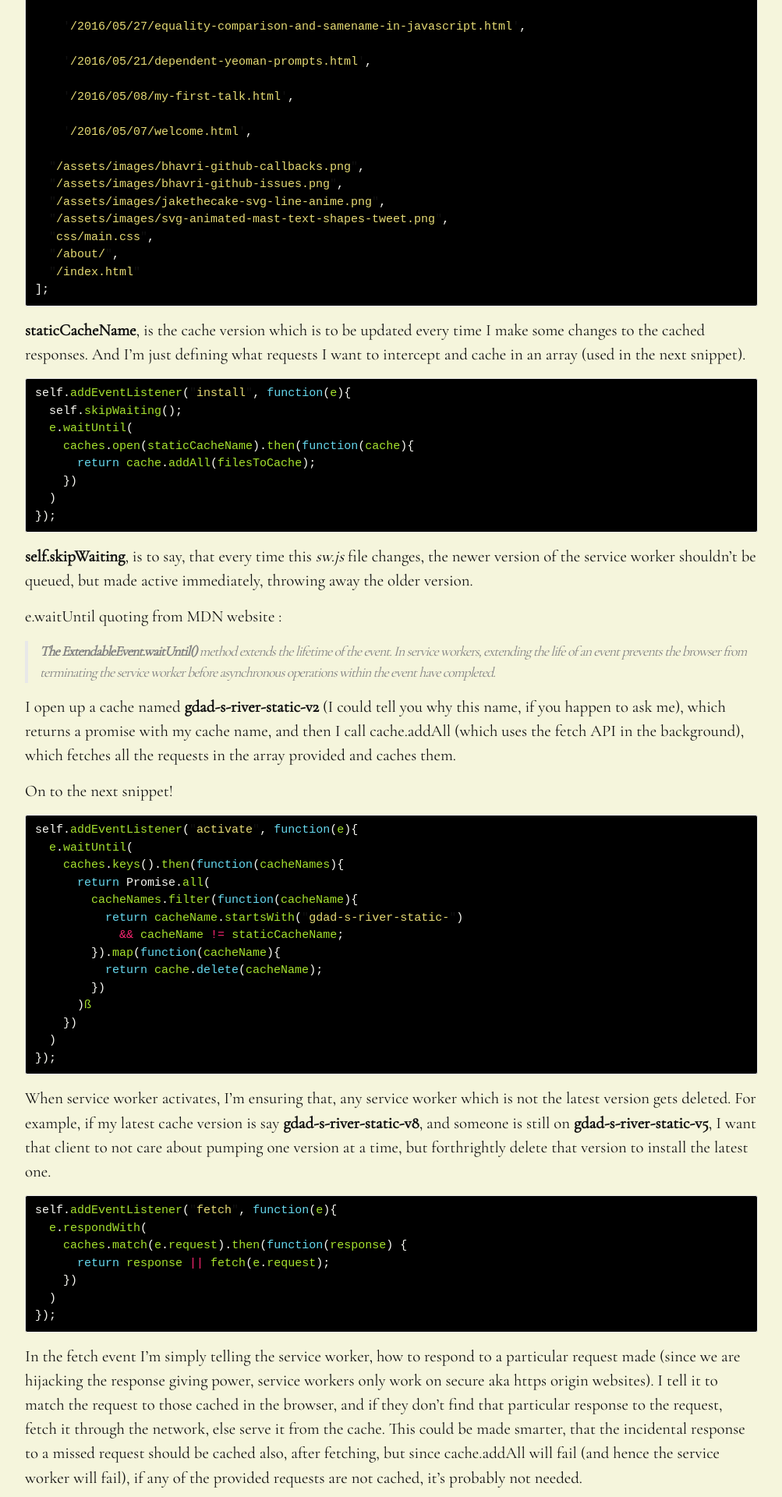
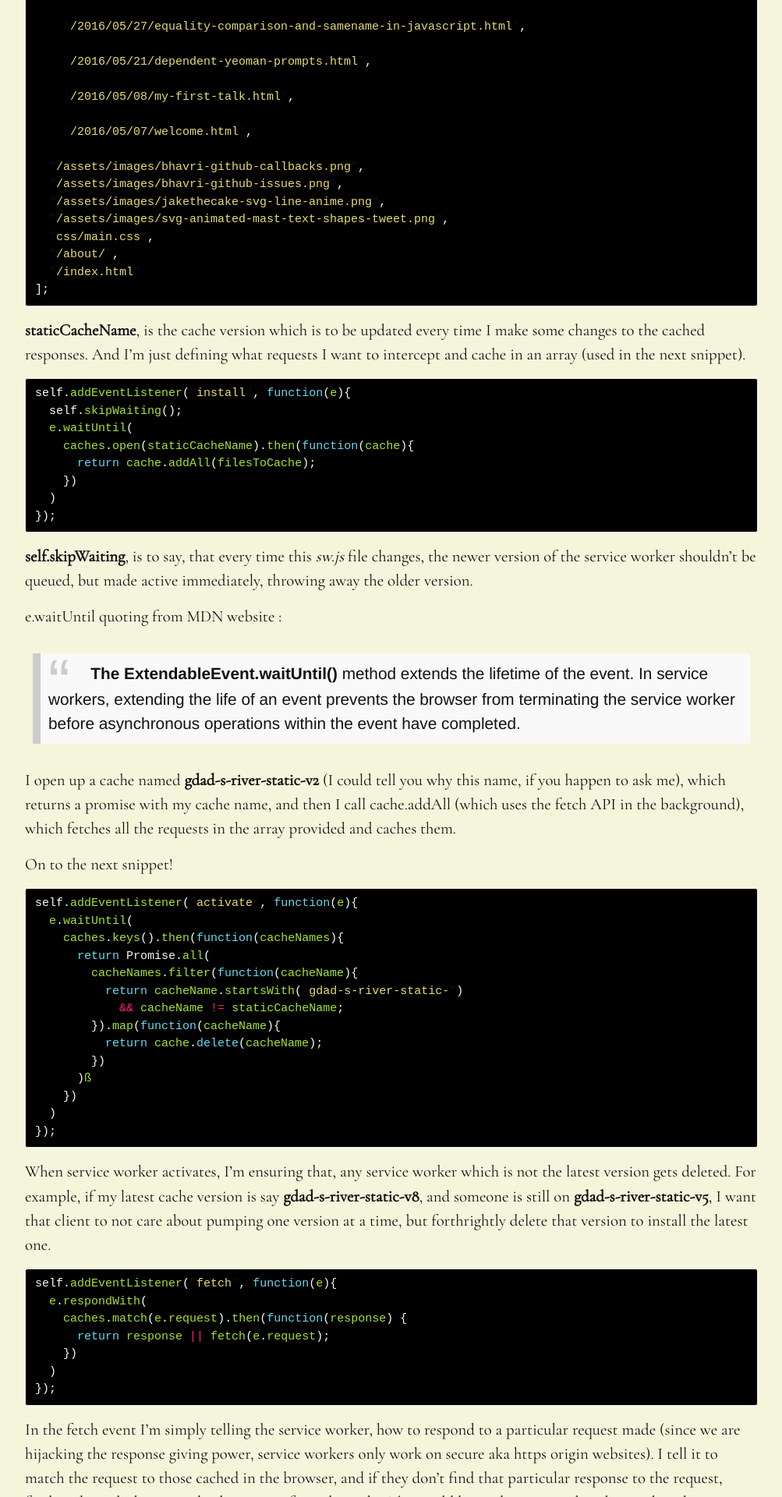
Before and after one commit to gdad-s-river/gdad-s-river.github.io, a Jekyll site: the page built from _posts/2016-19-12-offline-first-blog.md, in a window 1280 px wide. Shown: the part 4480-6400 px from the top of the page at 78% size, without its empty margins (138-1141 px from the left). Built offline with Jekyll 4.4.1, drawn with Linux system fonts in a browser that asks for light colours; comment, search, counter and statistics services are not loaded.

Commit message:
blockquote styling changed + edited latest post

```diff
--- a/_includes/head.html
+++ b/_includes/head.html
@@ -10,7 +10,7 @@
   <link rel="canonical" href="{{ page.url | replace:'index.html','' | prepend: site.baseurl | prepend: site.url }}">
   <link rel="alternate" type="application/rss+xml" title="{{ site.title }}" href="{{ "/feed.xml" | prepend: site.baseurl | prepend: site.url }}">
   <link href="https://fonts.googleapis.com/css?family=Special+Elite" rel="stylesheet">
-<link href="https://fonts.googleapis.com/css?family=Cormorant+Garamond" rel="stylesheet">
+  <link href="https://fonts.googleapis.com/css?family=Cormorant+Garamond" rel="stylesheet">
   <!-- favicons -->
   <link rel="apple-touch-icon" sizes="57x57" href="assets/images/favicon_images/apple-icon-57x57.png">
 	<link rel="apple-touch-icon" sizes="60x60" href="assets/images/favicon_images/apple-icon-60x60.png">
--- a/_sass/_base.scss
+++ b/_sass/_base.scss
@@ -108,19 +108,38 @@ a {
 /**
  * Blockquotes
  */
+// blockquote {
+//     color: $grey-color;
+//     border-left: 4px solid $grey-color-light;
+//     padding-left: $spacing-unit / 2;
+//     font-size: 2rem;
+//     letter-spacing: -1px;
+//     font-style: italic;
+//     font-family: 'EB Garamond', cursive, "Helvetica Neue", Helvetica, Arial, sans-serif;
+
+//     > :last-child {
+//         margin-bottom: 0;
+//     }
+// }
 blockquote {
-    color: $grey-color;
-    border-left: 4px solid $grey-color-light;
-    padding-left: $spacing-unit / 2;
-    font-size: 18px;
-    letter-spacing: -1px;
-    font-style: italic;
-
-    > :last-child {
-        margin-bottom: 0;
-    }
+  font-family: cursive, "Helvetica Neue", Helvetica, Arial, sans-serif;
+  background: #f9f9f9;
+  border-left: 10px solid #ccc;
+  margin: 1.5em 10px;
+  padding: 0.5em 10px;
+  quotes: "\201C""\201D""\2018""\2019";
 }
-
+blockquote:before {
+  color: #ccc;
+  content: open-quote;
+  font-size: 4em;
+  line-height: 0.1em;
+  margin-right: 0.25em;
+  vertical-align: -0.4em;
+}
+blockquote p {
+  display: inline;
+}
 
 
 /**
--- a/sw.js
+++ b/sw.js
@@ -2,7 +2,7 @@
 layout: null
 ---
 
-const staticCacheName = "gdad-s-river-static-v16";
+const staticCacheName = "gdad-s-river-static-v17";
 
 console.log("installing service worker");
 
```
Also changed, not shown: _posts/2017-01-01-goodbye-sapient.md (+2 -0 lines).
